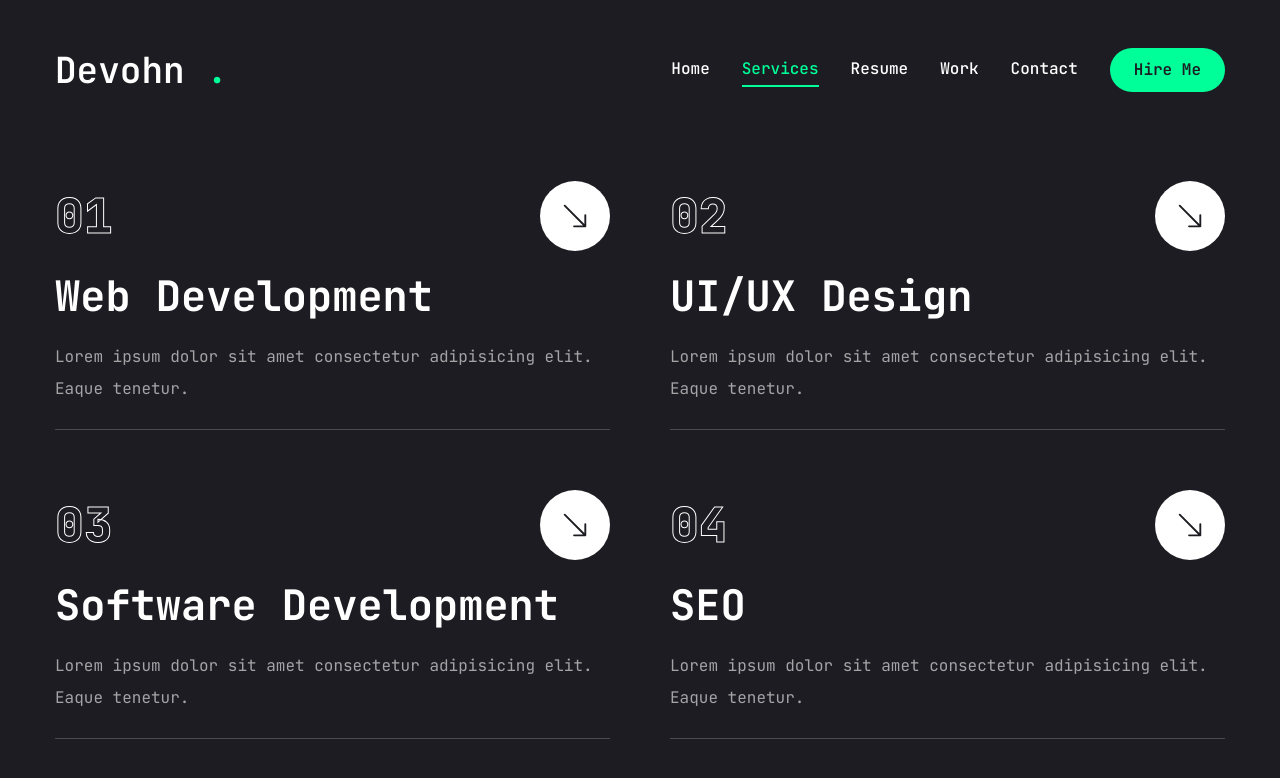
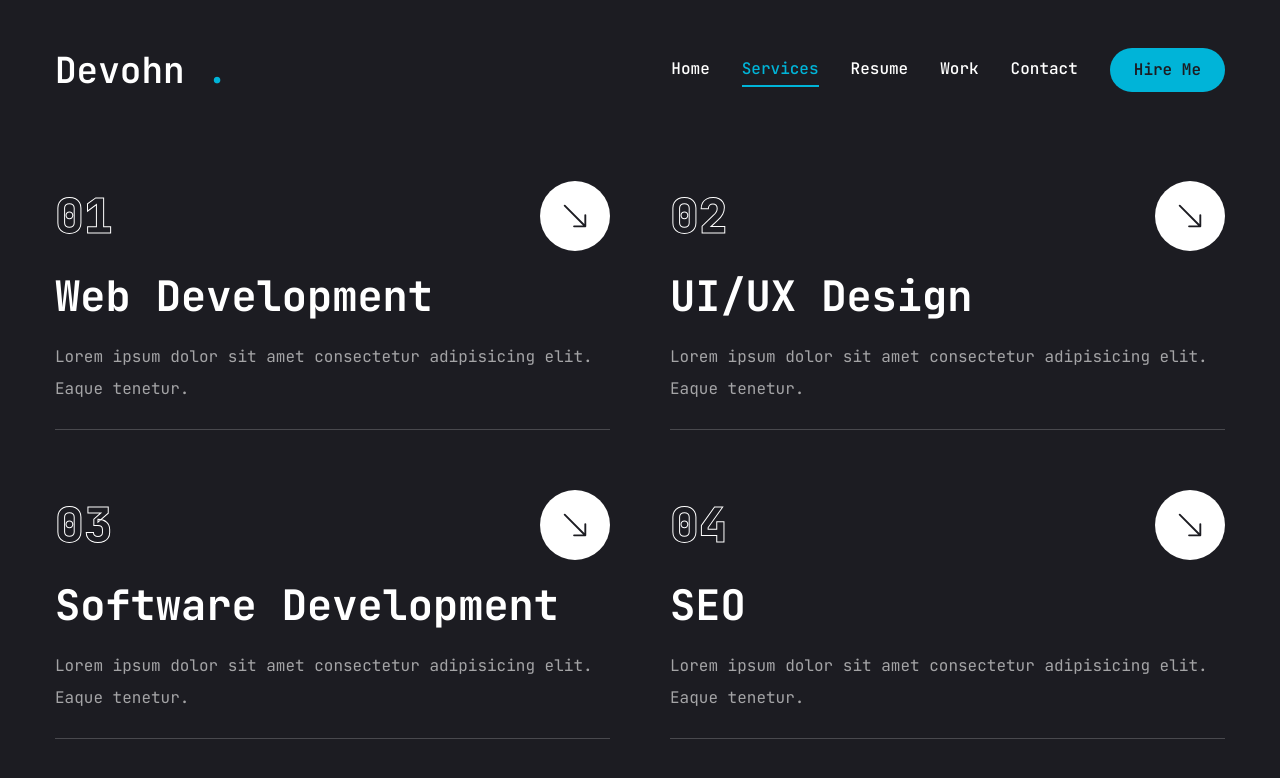
Before and after one commit to vohn237/devohn-portfolio, a Next.js app: page /services in a window 1280 px wide. Shown: the top 778 px of the page. Built offline with nearby package versions, Linux system fonts and the light colour scheme.

Commit message:
color update

```diff
--- a/app/globals.css
+++ b/app/globals.css
@@ -3,6 +3,10 @@
 @tailwind utilities;
 
 @layer base {
+  :root {
+    --color-accent: theme('colors.accent.DEFAULT');
+    --color-hover: theme('colors.accent.hover');
+  }
   body {
     @apply font-primary bg-primary text-white leading-loose;
   }
@@ -20,6 +24,6 @@
   }
 
   .text-outline-hover {
-    -webkit-text-stroke: 1px #00ff99;
+    -webkit-text-stroke: 1px var(--color-hover);
   }
 }
--- a/components/Photo.jsx
+++ b/components/Photo.jsx
@@ -43,7 +43,7 @@ const Photo = () => {
             cx="253"
             cy="253"
             r="250"
-            stroke="#00ff99"
+            stroke="var(--color-accent)"
             strokeWidth="4"
             strokeLinecap="round"
             strokeLinejoin="round"
--- a/tailwind.config.js
+++ b/tailwind.config.js
@@ -26,8 +26,8 @@ module.exports = {
       colors: {
         primary: '#1c1c22',
         accent: {
-          DEFAULT: '#00ff99',
-          hover: '#00e187',
+          DEFAULT: '#00b4d8',
+          hover: '#0077b6',
         },
       },
       keyframes: {
```
